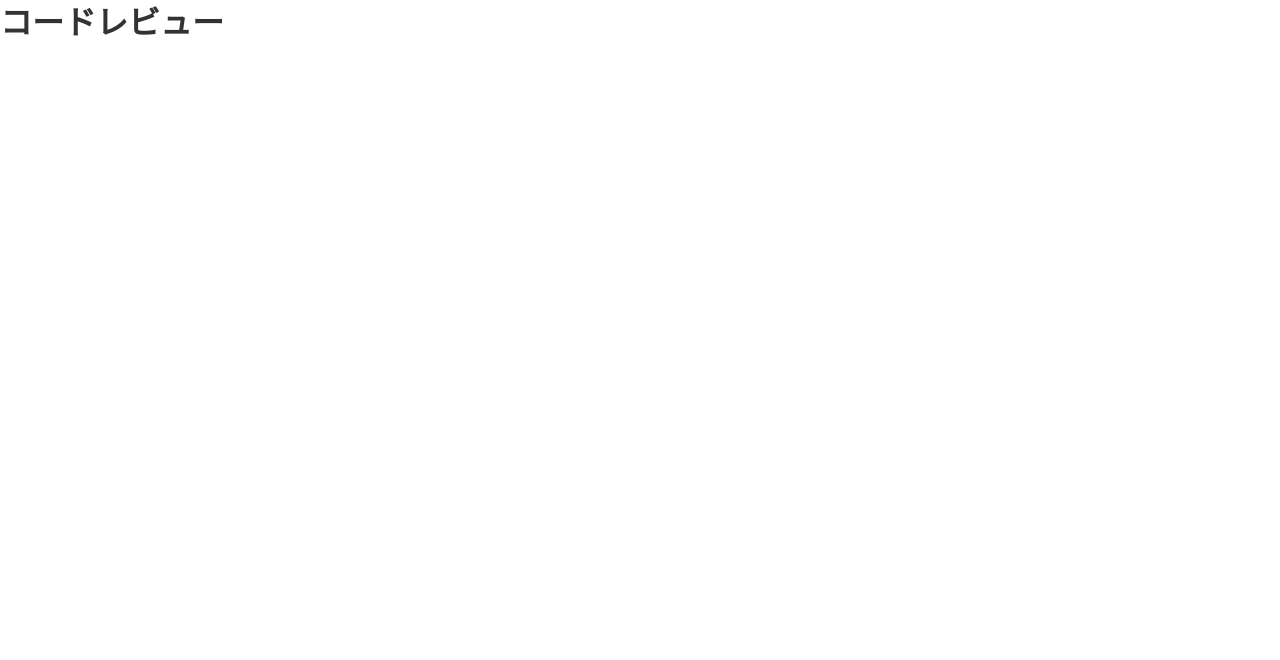
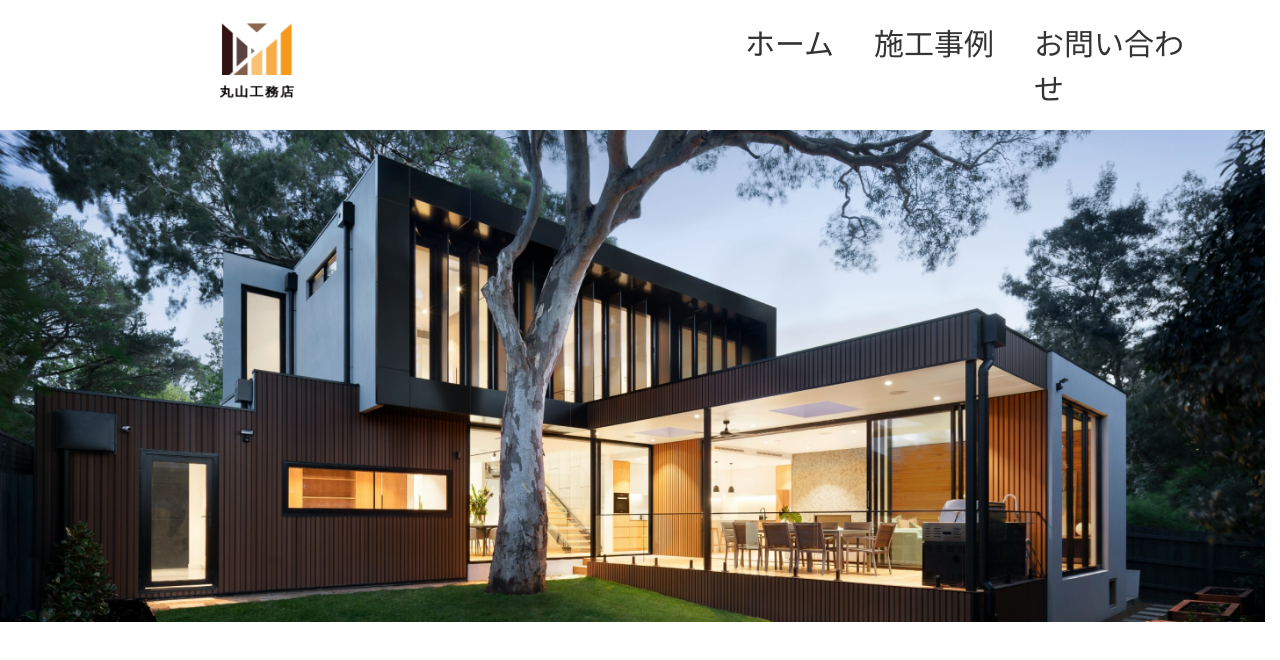
Before and after one commit to TomoCreateService/Tomohiro.Maruyama-komuten, a website: page index.html in a window 1280 px wide. Drawn offline with nearby package versions, Linux system fonts and the light colour scheme; files that its build step writes are made by us from their sources.

Commit message:
gulpの設定完了　header完了　top途中

```diff
--- a/index.html
+++ b/index.html
@@ -6,7 +6,7 @@
 
     <meta name="robots" content="noindex,nofollow" />
 
-    <title>コードレビュー</title>
+    <title>丸山工務店byともひろ</title>
 
     <link rel="preconnect" href="https://fonts.googleapis.com" />
     <link rel="preconnect" href="https://fonts.gstatic.com" crossorigin />
@@ -21,6 +21,40 @@
   </head>
 
   <body>
-    <h1>コードレビュー</h1>
+    <header id="l-header">
+      <div class="p-header__left">
+        <img src="img/logo.png" class="c-header__logo">
+      </div>
+      <div class="p-header__right">
+        <nav class="p-header__right-menu">
+          <ul>
+            <li><a href="#home" class="c-header__menu">ホーム</a></li>
+            <li><a href="#case" class="c-header__menu">施工事例</a></li>
+            <li><a href="#contact" class="c-header__menu">お問い合わせ</a></li>
+          </ul>
+        </nav>
+      </div>
+    </header>
+
+    <section id="l-top">
+      <img src="img/top.png" class="p-top-img">
+
+    </section>
+    <section id="l-about">
+
+    </section>
+    <section id="l-works">
+
+    </section>
+    <section id="l-review">
+
+    </section>
+    <section id="l-consaltation">
+
+    </section>
+    <footer id="l-footer">
+
+    </footer>
+
   </body>
 </html>
--- a/sass/component/_index.scss
+++ b/sass/component/_index.scss
@@ -2,3 +2,12 @@
     width:75px;
     height: 80px;
 }
+
+.c-header__menu{
+    text-decoration: none;
+    opacity: 1;
+    transition: opacity 0.3s ease;
+    &:hover{
+        opacity: 0.5;
+    }
+}
--- a/sass/layout/_index.scss
+++ b/sass/layout/_index.scss
@@ -0,0 +1,13 @@
+body{
+    width:100%;
+    background-color: white;
+}
+#l-header{
+    height: 130px;
+    display: flex;
+    align-items: center;
+}
+
+#l-top{
+    position: relative;
+}
--- a/sass/project/_index.scss
+++ b/sass/project/_index.scss
@@ -4,3 +4,25 @@
     width:95px;
     height: 100px;
 }
+.p-header__right{
+    margin-inline-start: 435px;
+    &-menu{
+        ul{
+            display: grid;
+            gap: 40px;
+            grid-template-columns: auto auto auto auto auto;
+            font-size: 30px;
+        }
+    }
+}
+
+.p-top__title{
+    position: absolute;
+    top:299px;
+    left:618px;
+    width:531px;
+    height: 240px;
+    background-color: #ffffff;
+    opacity: 0.9;
+
+}
```
Also changed, not shown: gulpfile.js (+10 -14 lines), package.json (+19 -6 lines), README.md (deleted), 1 other file.
